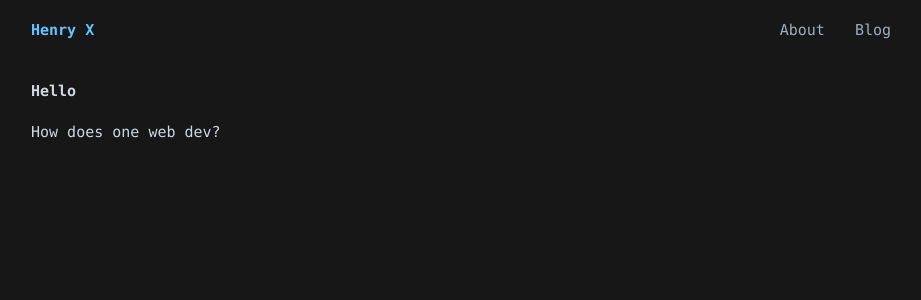
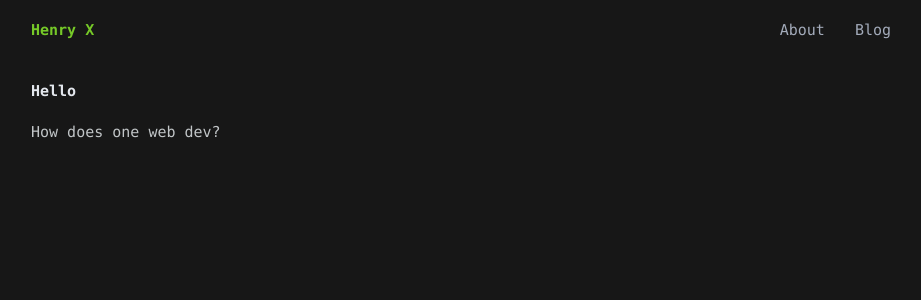
Before and after one commit to ehnryx/ehnryx.github.io, a Jekyll site: the page built from _posts/2019-11-20-hello.md, in a window 1280 px wide. Shown: the top 300 px of the page, without its empty margins (179-1100 px from the left). Built offline with Jekyll 4.4.1, drawn with Linux system fonts in a browser that asks for light colours.

Commit message:
colours and stuff

```diff
--- a/css/terminal.css
+++ b/css/terminal.css
@@ -10,8 +10,10 @@
 		serif;
 	--background-color: #171717;
 	--page-width: 60em;
-	--font-color: #d2d5e2;
-	--invert-font-color: #171717;
+	--font-color: #c1c5c7;
+	--invert-font-color: #222222;
+	--header-color: #76c928;
+	--strong-color: #e3e7ed;
 	--secondary-color: #a3abba;
 	--tertiary-color: #a3abba;
 	--primary-color: #62c4ff;
@@ -218,7 +220,7 @@ pre code {
   font-size: var(--global-font-size);
   font-style: normal;
   font-family: var(--font-stack);
-  color: var(--font-color);
+  color: var(--strong-color);
 	white-space: nowrap;
 }
 
@@ -227,8 +229,10 @@ header.terminal-header {
 	font-style: normal;
 	font-family: var(--font-stack);
 	font-weight: bold;
-	color: var(--primary-color);
+	color: var(--header-color);
 	white-space: nowrap;
+	padding-top: 6px;
+	padding-bottom: 6px;
 }
 
 .terminal-prompt {
```
